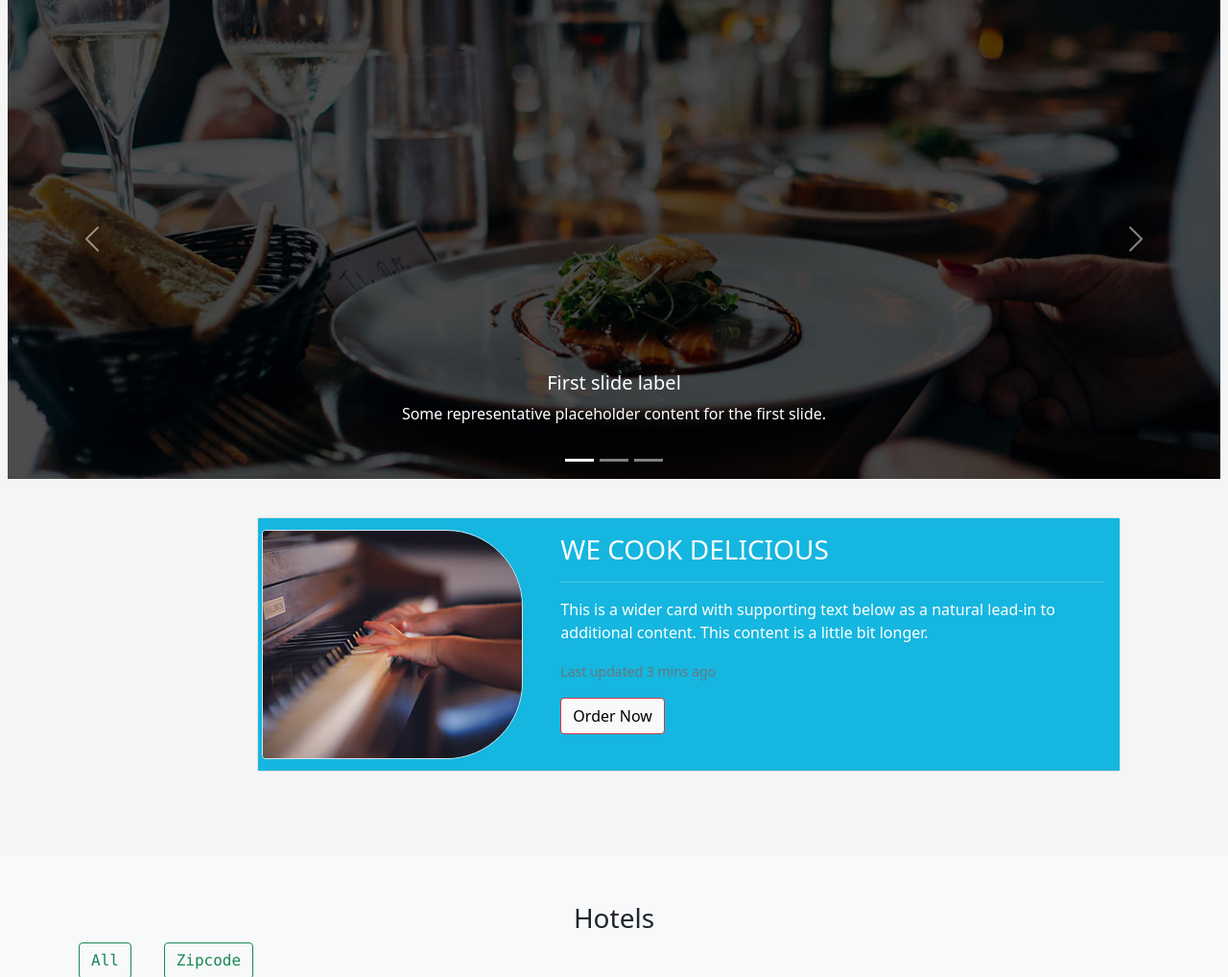
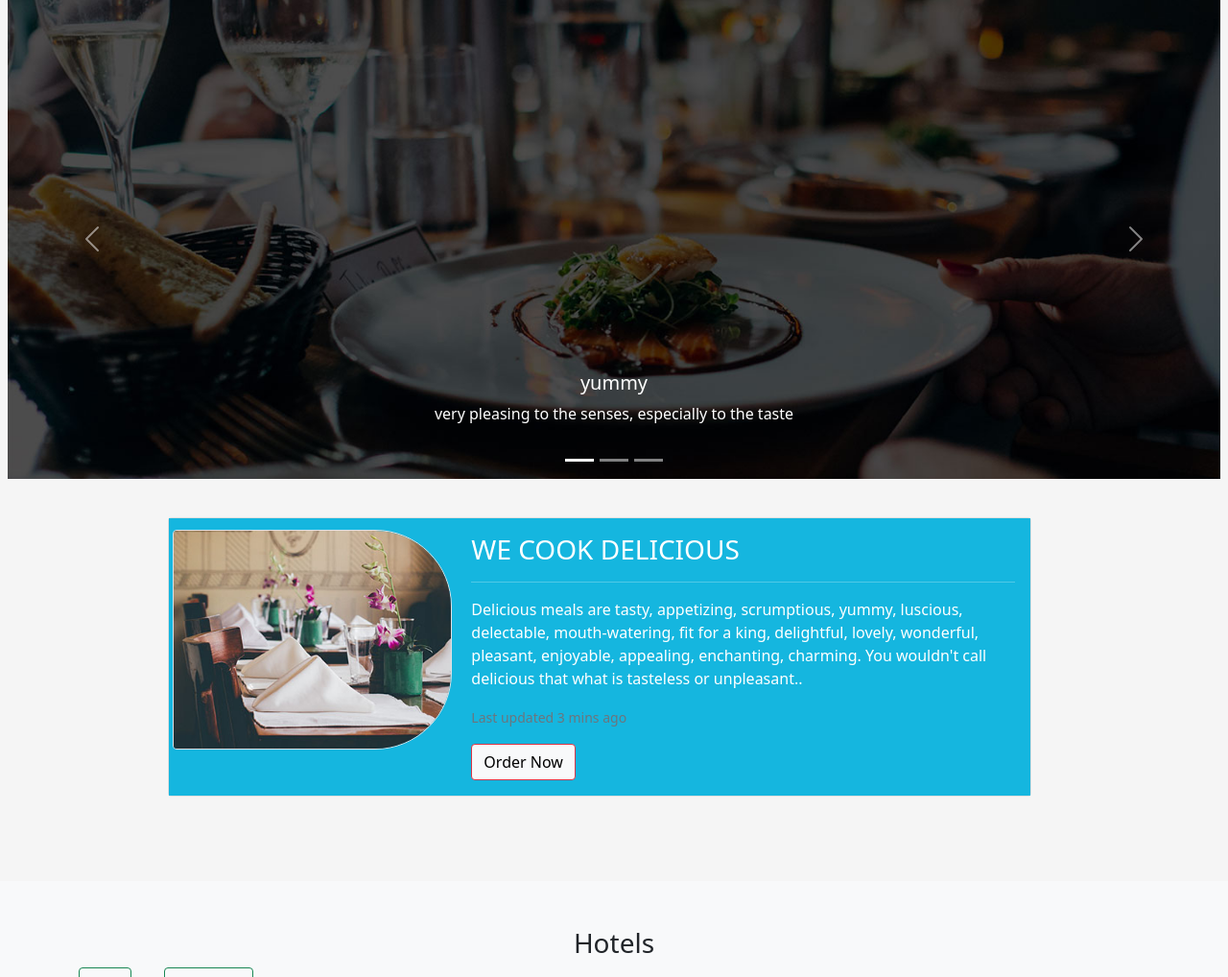
Before and after one commit to chetanvarade31/onlinefood, a Django app: page / in a window 1280 px wide. Shown: the part 234-1252 px from the top of the page at 96% size. Run offline with Django 3.2, Linux system fonts and the light colour scheme; data comes from the database, SQL or seed files in the repository.

Commit message:
changed UI

```diff
--- a/Apk/forms.py
+++ b/Apk/forms.py
@@ -53,4 +53,4 @@ class TableForm(forms.Form):
 
 
 class ReviewForm(forms.Form):
-    message = forms.CharField(widget= forms.Textarea(attrs= {'class':'form-control','Placeholder':'Enter your review here'}))
+    message = forms.CharField(widget= forms.Textarea(attrs= {'class':'form-control','Placeholder':'Type Here !!'}))
--- a/Apk/templates/base.html
+++ b/Apk/templates/base.html
@@ -161,22 +161,22 @@
             <div class="carousel-item active">
                 <img src="/Apk/static/img/banner-bg.jpg" class="d-block w-100" alt="..." height="500" width="100">
                 <div class="carousel-caption d-md-block">
-                    <h5>First slide label</h5>
-                    <p>Some representative placeholder content for the first slide.</p>
+                    <h5>yummy</h5>
+                    <p>very pleasing to the senses, especially to the taste</p>
                 </div>
             </div>
             <div class="carousel-item">
                 <img src="/Apk/static/img/banner-bg.jpg" class="d-block w-100" alt="..." height="500" width="600">
                 <div class="carousel-caption  d-md-block">
-                    <h5>Second slide label</h5>
-                    <p>Some representative placeholder content for the second slide.</p>
+                    <h5>luscious</h5>
+                    <p>feast your eyes and control your drooling, as we reveal some of the world's best foods that can help inspire your travel plans:</p>
                 </div>
             </div>
             <div class="carousel-item">
                 <img src="/Apk/static/img/banner-bg.jpg" class="d-block w-100" alt="..." height="500" width="600">
                 <div class="carousel-caption  d-md-block">
-                    <h5>Third slide label</h5>
-                    <p>Some representative placeholder content for the third slide.</p>
+                    <h5>delightful</h5>
+                    <p>Food that is delicious has a very pleasant taste..</p>
                 </div>
             </div>
         </div>
@@ -196,20 +196,20 @@
     <!-- banner end -->
     {% block wecook %}
     <div class="container">
-        <div class="card mb-3 offset-lg-2" style="max-width: 900px;">
+        <div class="card mb-3 offset-lg-1" style="max-width: 900px;">
             <div class="row g-0 contain1">
                 <div class="col my-2 p-1">
-                    <img src="/Apk/static/img/blog_post_02.jpg" class="img-fluid rounded-start border" alt="...">
+                    <img src="/Apk/static/img/book_left_image.jpg" class="img-fluid rounded-start border" alt="..." >
                 </div>
                 <div class="col-md-8">
                     <div class="card-body contain3">
                         <h3 class="card-title">WE COOK DELICIOUS</h3>
                         <hr>
-                        <p class="card-text">This is a wider card with supporting text below as a natural lead-in to
-                            additional content. This content is a little bit longer.</p>
+                        <p class="card-text">
+                            Delicious meals are tasty, appetizing, scrumptious, yummy, luscious, delectable, mouth-watering, fit for a king, delightful, lovely, wonderful, pleasant, enjoyable, appealing, enchanting, charming. You wouldn't call delicious that what is tasteless or unpleasant..</p>
                         <p class="card-text"><small class="text-muted">Last updated 3 mins ago</small></p>
                         <!-- <input type="button" style="background-color: white; color:black" value="Order Now"> -->
-                        <button type="button" class="btn btn-light border-danger">Order Now</button>
+                        <button type="button" onfocus="hotel" class="btn btn-light border-danger">Order Now</button>
                     </div>
                 </div>
             </div>
@@ -228,7 +228,7 @@
 
 
     {% block blog %}
-    <div class="album py-5 bg-light">
+    <div id="hotel" class="album py-5 bg-light">
         <div class="container">
             <h3 class="text-center">Hotels</h3>
             <pre><a href="{% url 'home' %}"><button class="btn btn-outline-success " >All</button>  </a> <form action="/zpcode" method="POST" style="display: inline;" action="">{% csrf_token %} <button class="btn btn-outline-success" type="submit">Zipcode</button></form></pre>
@@ -256,8 +256,8 @@
                                 additional content. This content is a little bit longer.</p>
                             <div class="d-flex justify-content-between align-items-center">
                                 <div class="btn-group">
-                                    <button type="button" class="btn btn-sm btn-outline-secondary">View</button>
-                                    <button type="button" class="btn btn-sm btn-outline-secondary">Edit</button>
+                                    <a href="{% url 'hotels' hotels.name %}"><button class="btn btn-sm btn-outline-secondary">view</button></a>
+                                    <!-- <button type="button" class="btn btn-sm btn-outline-secondary">Edit</button> -->
                                 </div>
                                 <small class="text-muted">9 mins</small>
                             </div>
@@ -276,6 +276,7 @@
     {% endblock booktable %}
 
     {% block footer %}
+    <br>
     <div style="background-color: rgb(21, 182, 223);" class="border">
 
         <footer>
@@ -284,7 +285,7 @@
             <ul class="nav justify-content-center border-bottom pb-3 mb-3">
                 <li><a class="nav-link px-2 text-muted" href="#"><i class="fa fa-twitter"
                             style="color: white; font-size:xx-large;"></i></a></li>
-                <li><a class="nav-link px-2 text-muted" href="#"><i class="fa fa-linkedin"
+                <li><a class="nav-link px-2 text-muted" href="www.linkedin.com/in/chetanvarade31"><i class="fa fa-linkedin"
                             style="color: white; font-size:xx-large;"></i></a></li>
                 <li><a class="nav-link px-2 text-muted" href="#"><i class="fa fa-facebook"
                             style="color: white; font-size:xx-large;"></i></a></li>
--- a/Apk/templates/order.html
+++ b/Apk/templates/order.html
@@ -152,4 +152,4 @@
 {% block signup %}{% endblock signup %}
 
 
-{% block footer %}{% endblock footer %}
+{% comment %} {% block footer %}{% endblock footer %} {% endcomment %}
--- a/Apk/templates/payment.html
+++ b/Apk/templates/payment.html
@@ -1,5 +1,5 @@
 {% extends 'base.html' %}
-{% block title %}SignUp{% endblock title %}
+{% block title %}Secure Payment{% endblock title %}
 {% block banner %}
 
 {% endblock banner %}
@@ -230,6 +230,3 @@
 {% block featured %}{% endblock featured %}
 {% block blog %}{% endblock blog %}
 {% block signup %}{% endblock signup %}
-
-
-{% block footer %}{% endblock footer %}
--- a/Apk/templates/profile.html
+++ b/Apk/templates/profile.html
@@ -318,6 +318,3 @@
     {% block featured %}{% endblock featured %}
     {% block blog %}{% endblock blog %}
     {% block signup %}{% endblock signup %}
-
-
-    {% block footer %}{% endblock footer %}
--- a/Apk/templates/signin.html
+++ b/Apk/templates/signin.html
@@ -69,4 +69,4 @@
 {% block signup %}{% endblock signup %}
 
 
-{% block footer %}{% endblock footer %}
+{% comment %} {% block footer %}{% endblock footer %} {% endcomment %}
--- a/Apk/templates/signup.html
+++ b/Apk/templates/signup.html
@@ -68,4 +68,4 @@
 {% block signup %}{% endblock signup %}
 
 
-{% block footer %}{% endblock footer %}
+{% comment %} {% block footer %}{% endblock footer %}  {% endcomment %}
```
Also changed, not shown: Apk/templates/hotels.html (+4 -4 lines).
